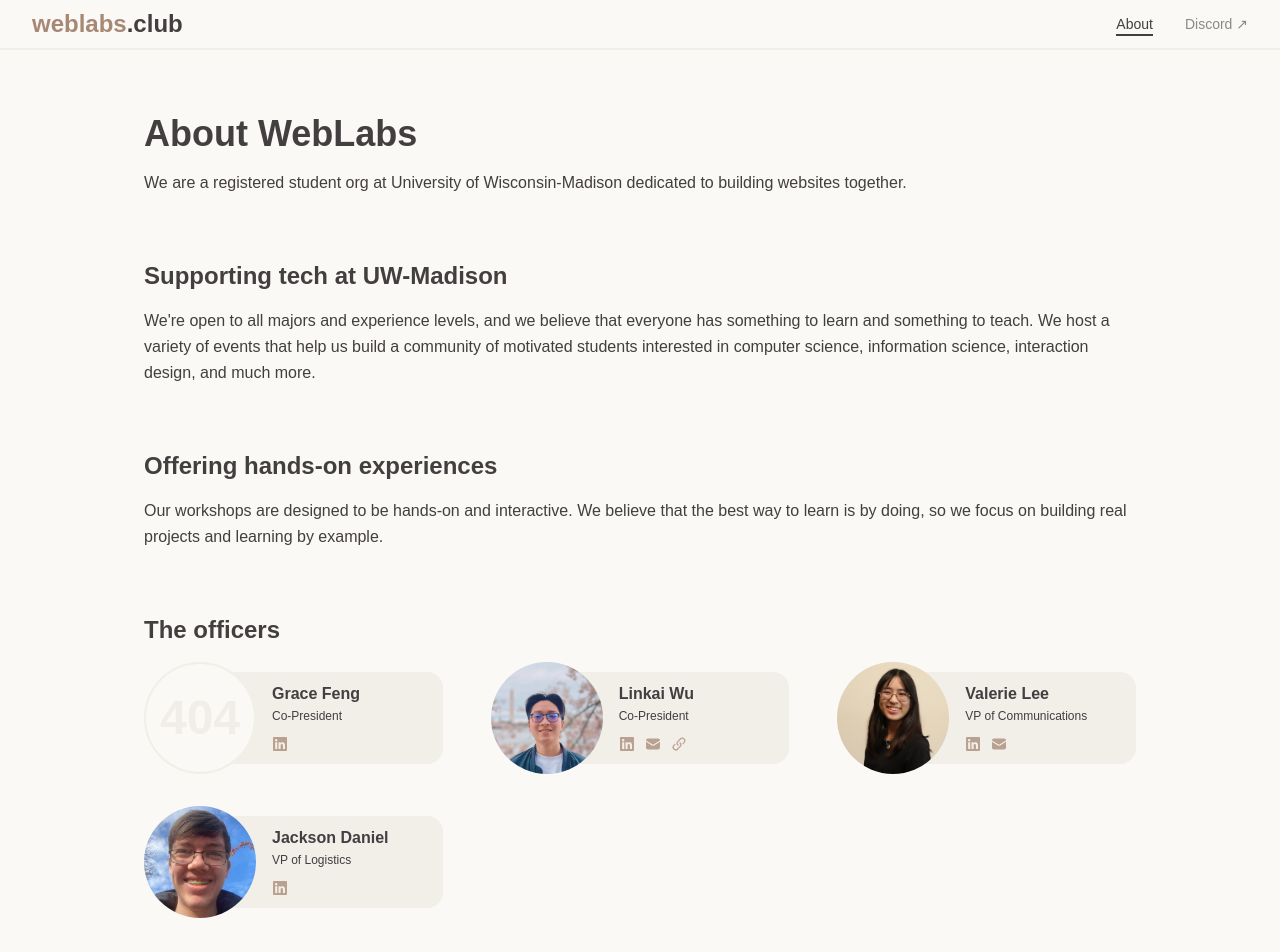
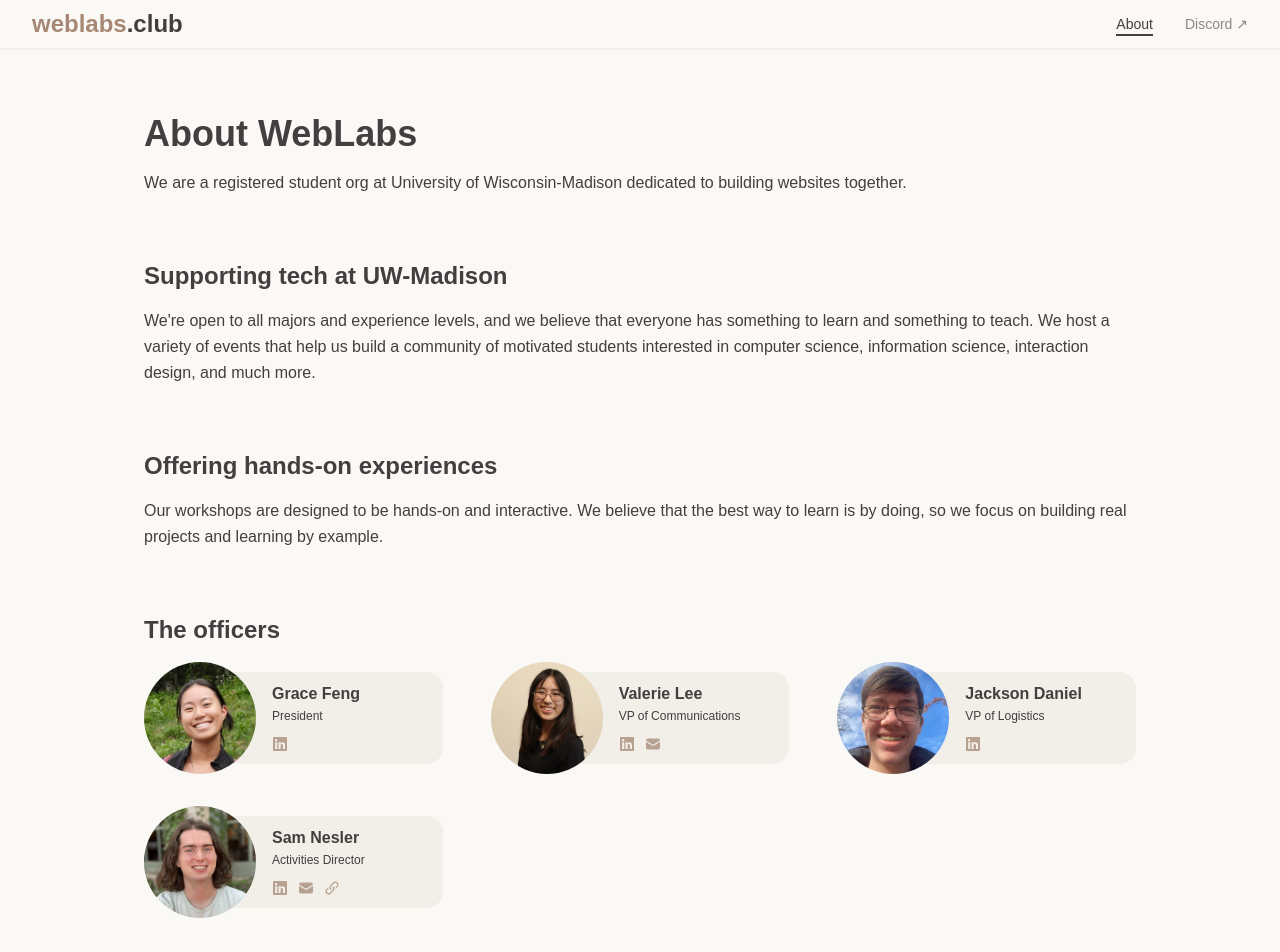
Before and after one commit to weblabsuw/site, a Next.js app: page /about in a window 1280 px wide. Shown: the top 952 px of the page. Built offline with nearby package versions, Linux system fonts and the light colour scheme.

Commit message:
Update leadership

```diff
--- a/components/about/index.tsx
+++ b/components/about/index.tsx
@@ -36,18 +36,18 @@ export function AboutPage() {
       <TeamGrid className="mt-4">
         <TeamGridItem
           name="Grace Feng"
-          role="Co-President"
-          imageSrc={undefined}
+          role="President"
+          imageSrc="/images/team/grace.jpg"
           linkedin="https://www.linkedin.com/in/grace-feng-5a4b83271"
         />
-        <TeamGridItem
+        {/* <TeamGridItem
         name="Linkai Wu"
         role="Co-President"
         imageSrc="/images/team/linkai.png"
         linkedin="https://linkedin.com/in/linkaiwu"
         email="mailto:linkai@linkaiwu.com"
         website="https://linkaiwu.com"
-        />
+      /> */}
         <TeamGridItem
           name="Valerie Lee"
           role="VP of Communications"
@@ -60,6 +60,14 @@ export function AboutPage() {
           role="VP of Logistics"
           imageSrc="/images/team/jackson.jpg"
           linkedin="https://www.linkedin.com/in/jackson-daniel"
+        />
+        <TeamGridItem
+          name="Sam Nesler"
+          role="Activities Director"
+          imageSrc="/images/team/sam.jpg"
+          linkedin="https://linkedin.com/in/sam-nesler"
+          email="mailto:sam@tsuni.dev"
+          website="https://tsuni.dev"
         />
       </TeamGrid>
 
```
Also changed, not shown: public/images/team/grace.jpg (added), public/images/team/sam.jpg (added). Lines whose indentation alone changed are shown as unchanged.
